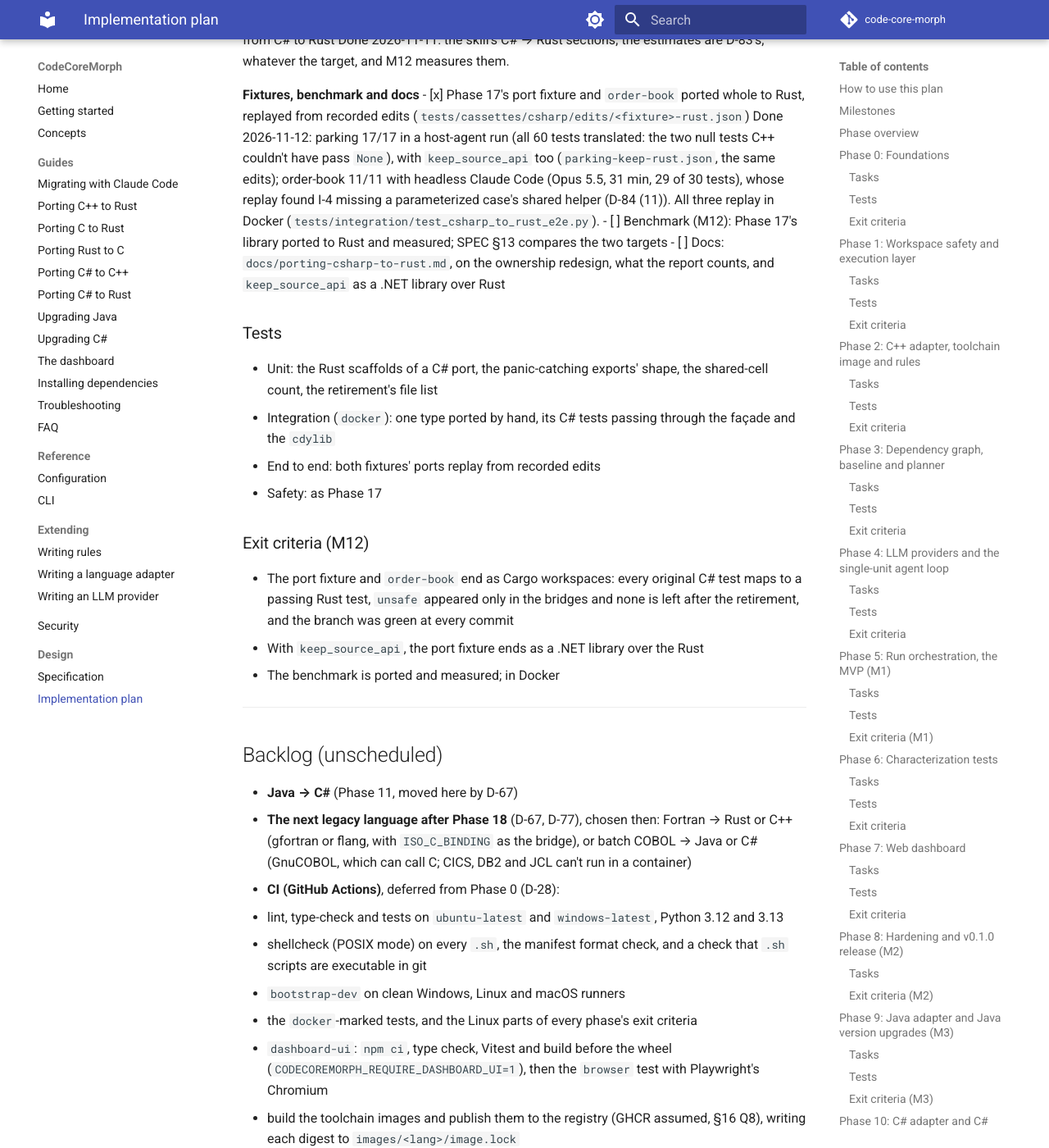
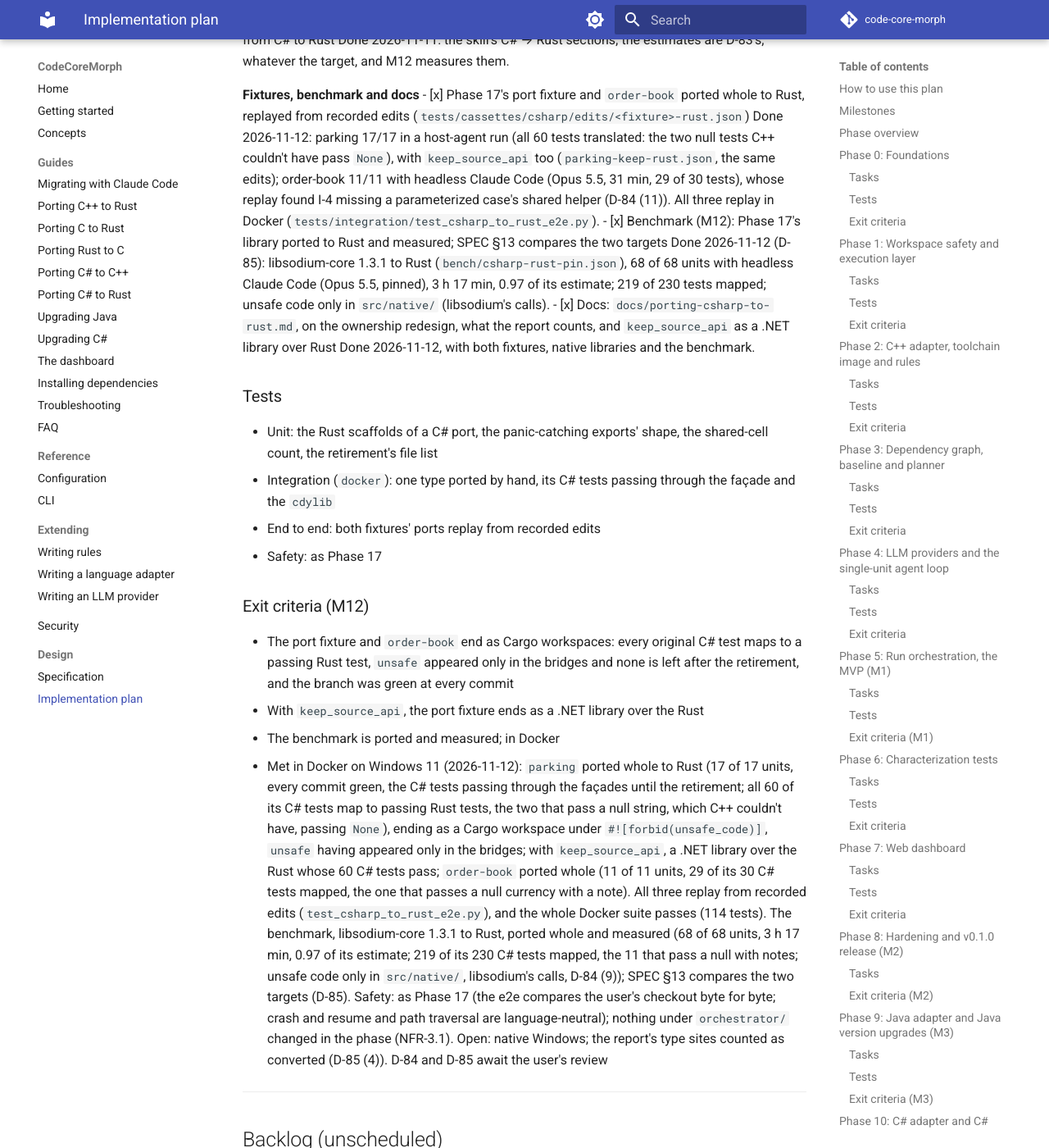
Before and after one commit to MurtazaRaza/code-core-morph, an MkDocs documentation site: the page built from docs/IMPLEMENTATION_PLAN.md, in a window 1280 px wide and 1400 px high, scrolled down 48543 px. Shown: the whole window at 82% size. Built offline with MkDocs 1.6.1 and Material for MkDocs 9.7.7, drawn with Linux system fonts in a browser that asks for light colours; comment, search, counter and statistics services are not loaded.

```diff
--- a/docs/IMPLEMENTATION_PLAN.md
+++ b/docs/IMPLEMENTATION_PLAN.md
@@ -880,8 +880,8 @@ Landed so far: GoogleTest parsing, the determinism lint and CMake registration (
 
 **Fixtures, benchmark and docs**
 - [x] Phase 17's port fixture and `order-book` ported whole to Rust, replayed from recorded edits (`tests/cassettes/csharp/edits/<fixture>-rust.json`) Done 2026-11-12: parking 17/17 in a host-agent run (all 60 tests translated: the two null tests C++ couldn't have pass `None`), with `keep_source_api` too (`parking-keep-rust.json`, the same edits); order-book 11/11 with headless Claude Code (Opus 5.5, 31 min, 29 of 30 tests), whose replay found I-4 missing a parameterized case's shared helper (D-84 (11)). All three replay in Docker (`tests/integration/test_csharp_to_rust_e2e.py`).
-- [ ] Benchmark (M12): Phase 17's library ported to Rust and measured; SPEC §13 compares the two targets
-- [ ] Docs: `docs/porting-csharp-to-rust.md`, on the ownership redesign, what the report counts, and `keep_source_api` as a .NET library over Rust
+- [x] Benchmark (M12): Phase 17's library ported to Rust and measured; SPEC §13 compares the two targets Done 2026-11-12 (D-85): libsodium-core 1.3.1 to Rust (`bench/csharp-rust-pin.json`), 68 of 68 units with headless Claude Code (Opus 5.5, pinned), 3 h 17 min, 0.97 of its estimate; 219 of 230 tests mapped; unsafe code only in `src/native/` (libsodium's calls).
+- [x] Docs: `docs/porting-csharp-to-rust.md`, on the ownership redesign, what the report counts, and `keep_source_api` as a .NET library over Rust Done 2026-11-12, with both fixtures, native libraries and the benchmark.
 
 ### Tests
 - Unit: the Rust scaffolds of a C# port, the panic-catching exports' shape, the shared-cell count, the retirement's file list
@@ -893,6 +893,7 @@ Landed so far: GoogleTest parsing, the determinism lint and CMake registration (
 - The port fixture and `order-book` end as Cargo workspaces: every original C# test maps to a passing Rust test, `unsafe` appeared only in the bridges and none is left after the retirement, and the branch was green at every commit
 - With `keep_source_api`, the port fixture ends as a .NET library over the Rust
 - The benchmark is ported and measured; in Docker
+- Met in Docker on Windows 11 (2026-11-12): `parking` ported whole to Rust (17 of 17 units, every commit green, the C# tests passing through the façades until the retirement; all 60 of its C# tests map to passing Rust tests, the two that pass a null string, which C++ couldn't have, passing `None`), ending as a Cargo workspace under `#![forbid(unsafe_code)]`, `unsafe` having appeared only in the bridges; with `keep_source_api`, a .NET library over the Rust whose 60 C# tests pass; `order-book` ported whole (11 of 11 units, 29 of its 30 C# tests mapped, the one that passes a null currency with a note). All three replay from recorded edits (`test_csharp_to_rust_e2e.py`), and the whole Docker suite passes (114 tests). The benchmark, libsodium-core 1.3.1 to Rust, ported whole and measured (68 of 68 units, 3 h 17 min, 0.97 of its estimate; 219 of its 230 C# tests mapped, the 11 that pass a null with notes; unsafe code only in `src/native/`, libsodium's calls, D-84 (9)); SPEC §13 compares the two targets (D-85). Safety: as Phase 17 (the e2e compares the user's checkout byte for byte; crash and resume and path traversal are language-neutral); nothing under `orchestrator/` changed in the phase (NFR-3.1). Open: native Windows; the report's type sites counted as converted (D-85 (4)). D-84 and D-85 await the user's review
 
 ---
 
```
Also changed, not shown: CLAUDE.md (+4 -4 lines).
